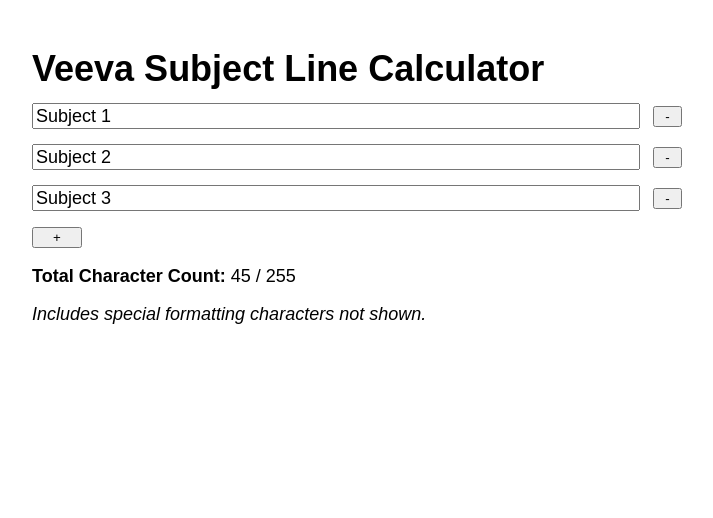
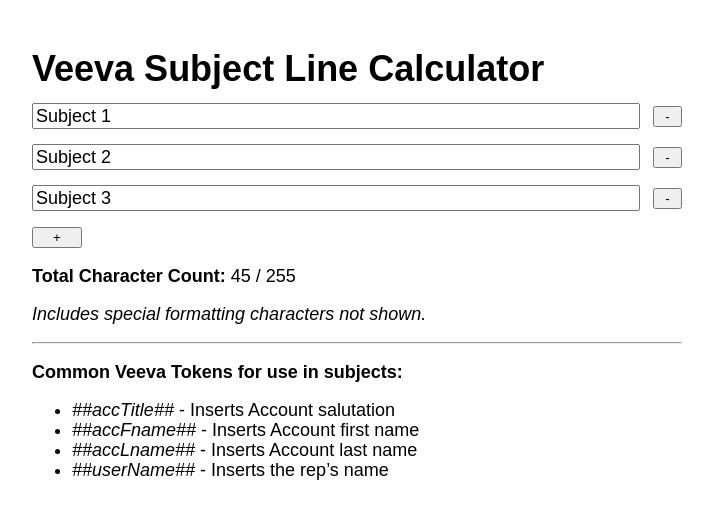
Before and after one commit to princeton10agency/veeva-subject-lines, a Nuxt app: page / in a window 1280 px wide. Shown: the top 518 px of the page, without its empty margins (283-996 px from the left). Built offline with nearby package versions, Linux system fonts and the light colour scheme.

Commit message:
adds tokens for reference

```diff
--- a/app.vue
+++ b/app.vue
@@ -9,6 +9,14 @@
       <button class="add" @click="addSubject">+</button>
       <p :class="{ error: characters > 255}"><strong>Total Character Count:</strong> {{characters}} / 255</p>
       <p><i>Includes special formatting characters not shown.</i></p>
+      <hr>
+      <p><strong>Common Veeva Tokens for use in subjects:</strong></p>
+      <ul>
+        <li><i>##accTitle##</i> - Inserts Account salutation</li>
+        <li><i>##accFname##</i> - Inserts Account first name</li>
+        <li><i>##accLname##</i> - Inserts Account last name</li>
+        <li><i>##userName##</i> - Inserts the rep’s name</li>
+      </ul>
     </div>
   </div>
 </template>
```
